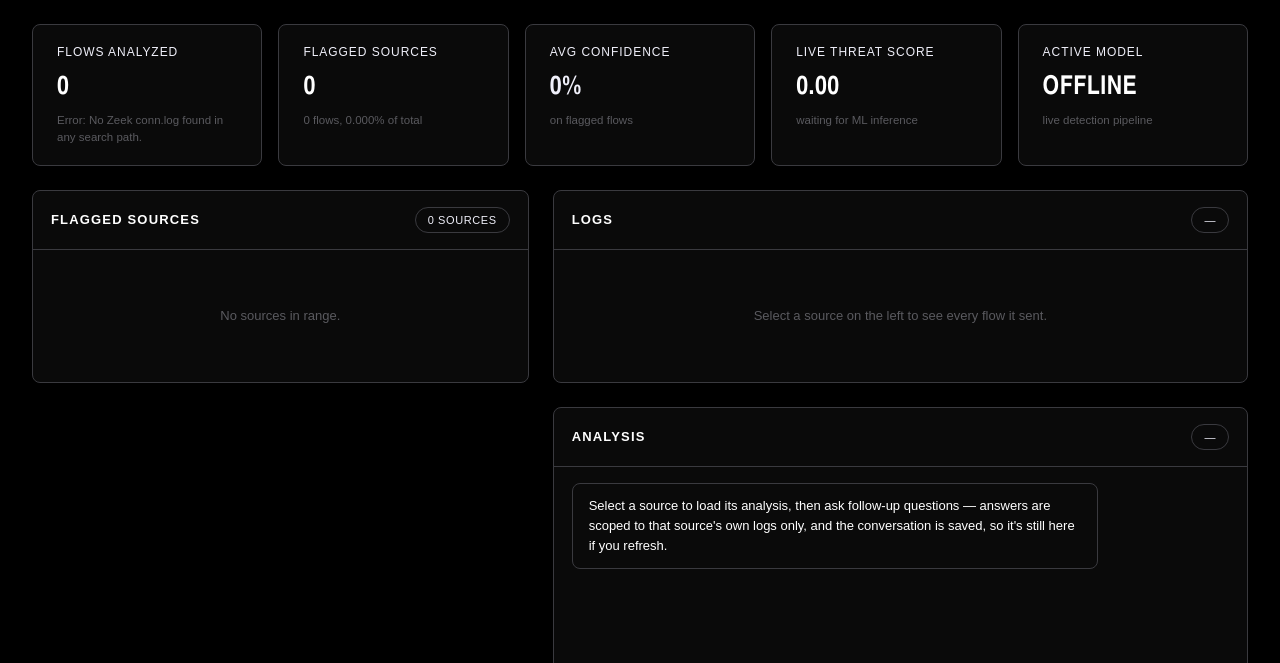
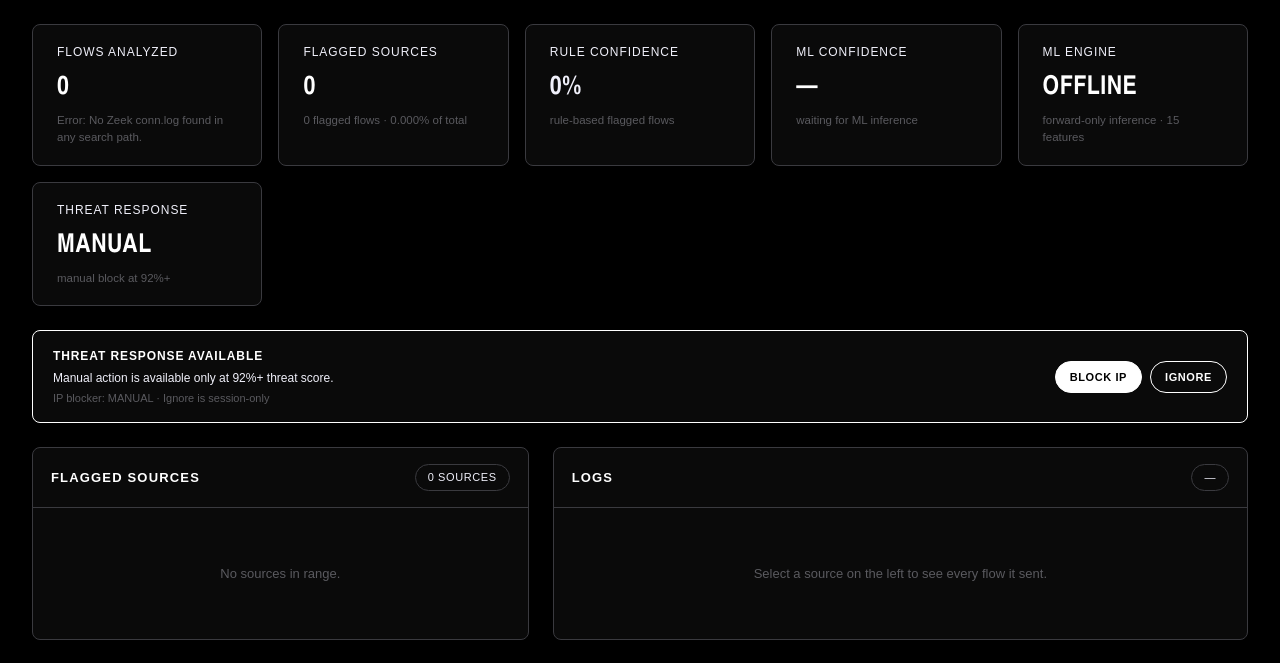
Before and after one commit to 07Smiley/ai-unidirectional-threat-detection, a Flask app: page / in a window 1280 px wide. Shown: the part 107-770 px from the top of the page. Run offline with Flask 3, Linux system fonts and the light colour scheme.

Commit message:
refine dashboard and add manual 92 percent threat response

```diff
--- a/templates/index.html
+++ b/templates/index.html
@@ -99,6 +99,11 @@
   .stat .sub{ font-size:11.5px; color:var(--ink-mute); margin-top:var(--sp-xxs); }
   .stat.flag .value{ color:var(--attention); }
   .stat.ok .value{ color:var(--muted-ok); }
+  .response-panel{display:flex;align-items:center;justify-content:space-between;gap:18px;background:var(--canvas-night-soft);border:1px solid var(--on-primary);border-radius:var(--rounded-sm);padding:16px 20px}
+  .response-copy{min-width:0}.response-title{font-size:12px;font-weight:700;text-transform:uppercase;letter-spacing:.9px}
+  .response-detail{font-size:12px;color:var(--on-primary-mute);margin-top:4px}.response-meta{font-size:11px;color:var(--ink-mute);margin-top:3px}
+  .response-actions{display:flex;gap:8px;flex-shrink:0}.response-btn{background:var(--on-primary);color:var(--ink);border:1px solid var(--on-primary);border-radius:var(--rounded-pill);padding:9px 14px;font:700 11px 'D-DIN',Arial,sans-serif;text-transform:uppercase;letter-spacing:.6px;cursor:pointer}.response-btn.secondary{background:transparent;color:var(--on-primary)}.response-btn:disabled{opacity:.35;cursor:not-allowed}
+  @media(max-width:700px){.response-panel{align-items:flex-start;flex-direction:column}.response-actions{width:100%}.response-btn{flex:1}}
 
   .main{ display:grid; grid-template-columns:1fr 1.4fr; gap:var(--sp-xl); align-items:start; }
   @media (max-width: 980px){ .main{ grid-template-columns:1fr; } }
@@ -242,6 +247,18 @@
 
   <div class="stats" id="statStrip"></div>
 
+  <section class="response-panel" id="responsePanel" hidden>
+    <div class="response-copy">
+      <div class="response-title" id="responseTitle">Threat response available</div>
+      <div class="response-detail" id="responseDetail">Manual action is available only at 92%+ threat score.</div>
+      <div class="response-meta" id="responseMeta">IP blocker: MANUAL · Ignore is session-only</div>
+    </div>
+    <div class="response-actions">
+      <button class="response-btn" id="responseBlock">Block IP</button>
+      <button class="response-btn secondary" id="responseIgnore">Ignore</button>
+    </div>
+  </section>
+
   <div class="main">
     <section class="panel">
       <div class="panel-head">
@@ -306,6 +323,8 @@ let liveModelLabel = 'OFFLINE';
 let latestThreatScore = 0;
 let latestMlPrediction = null;
 let lastPromptedScore = null;
+const ignoredIps = new Set();
+const RESPONSE_THRESHOLD = 92;
 
 async function loadLiveStatus(){
   try{
@@ -320,6 +339,8 @@ async function loadLiveStatus(){
     const latest=(s.latest_ml)||{};
     latestThreatScore=Number(latest.score||0);
     latestMlPrediction=latest.prediction||null;
+    if(latest.source_ip && latestMlPrediction) latestMlPrediction.src_ip=latest.source_ip;
+    updateResponsePanel();
     liveModelLabel = loaded.length
       ? 'UNIDIRECTIONAL ML · '+loaded.length+' MODEL'+(loaded.length===1?'':'S')
       : 'RULES ONLY · UNI ML READY';
@@ -363,9 +384,9 @@ function connectLiveSocket(){
       if(data.event==='live_threat'){
         if(data.type==='threat_score'){
           latestThreatScore=Number(data.score||0);
+          updateResponsePanel();
           if(data.response_available && latestThreatScore!==lastPromptedScore){
             lastPromptedScore=latestThreatScore;
-            promptForResponse();
           }
           loadStats();
         }
@@ -402,29 +423,37 @@ async function startLive(){
   }catch(e){alert(e.message)}
 }
 
-async function promptForResponse(){
-  if(!latestMlPrediction || !latestMlPrediction.src_ip) return;
-  const score=latestThreatScore.toFixed(2);
-  const label=latestMlPrediction.label || 'THREAT';
-  const ip=latestMlPrediction.src_ip;
-  const ok=window.confirm(
-    'THREAT SCORE '+score+'\\n\\n'+label+' detected from '+ip+'.\\n\\nBlock this source IP on this host?'
-  );
+function currentThreatIp(){
+  return (latestMlPrediction && (latestMlPrediction.src_ip || latestMlPrediction.source_ip)) || null;
+}
+function updateResponsePanel(){
+  const panel=document.getElementById('responsePanel'); if(!panel) return;
+  const ip=currentThreatIp();
+  const eligible=latestThreatScore>=RESPONSE_THRESHOLD && !!ip && !ignoredIps.has(ip);
+  panel.hidden=!eligible; if(!eligible) return;
+  const label=latestMlPrediction&&latestMlPrediction.label?latestMlPrediction.label:'THREAT';
+  document.getElementById('responseTitle').textContent='THREAT RESPONSE AVAILABLE';
+  document.getElementById('responseDetail').textContent=label+' detected from '+ip+' · score '+latestThreatScore.toFixed(0)+'%';
+  document.getElementById('responseMeta').textContent='Manual IP blocker · threshold '+RESPONSE_THRESHOLD+'% · no automatic blocking';
+}
+async function blockCurrentThreat(){
+  const ip=currentThreatIp(); if(!ip || latestThreatScore<RESPONSE_THRESHOLD) return;
+  const ok=window.confirm('Block source IP '+ip+' on this host?\\n\\nThreat score: '+latestThreatScore.toFixed(0)+'%\\nAction requires your confirmation.');
   if(!ok) return;
   try{
-    const res=await fetch(LIVE_API+'/api/live/response',{
-      method:'POST',
-      headers:{'Content-Type':'application/json'},
-      body:JSON.stringify({action:'block',ip})
-    });
-    const data=await res.json();
-    if(!res.ok) throw new Error(data.detail||'Firewall action failed');
-    window.alert('Source IP '+ip+' was blocked.');
-  }catch(e){
-    window.alert('Response failed: '+e.message);
-  }
+    const res=await fetch(LIVE_API+'/api/live/response',{method:'POST',headers:{'Content-Type':'application/json'},body:JSON.stringify({action:'block',ip})});
+    const data=await res.json(); if(!res.ok) throw new Error(data.detail||'Firewall action failed');
+    document.getElementById('responseTitle').textContent='SOURCE IP BLOCKED';
+    document.getElementById('responseDetail').textContent=ip+' was blocked on this host.';
+    document.getElementById('responseMeta').textContent='Manual response completed.';
+    document.getElementById('responseBlock').disabled=true;
+  }catch(e){window.alert('Response failed: '+e.message);}
 }
-
+function ignoreCurrentThreat(){
+  const ip=currentThreatIp(); if(!ip) return;
+  ignoredIps.add(ip); document.getElementById('responsePanel').hidden=true;
+  document.getElementById('responseBlock').disabled=false; lastPromptedScore=null;
+}
 async function stopLive(){
   try{
     await fetch(LIVE_API+'/api/live/stop',{method:'POST'});
@@ -435,6 +464,8 @@ async function stopLive(){
 
 document.getElementById('liveStart').addEventListener('click',startLive);
 document.getElementById('liveStop').addEventListener('click',stopLive);
+document.getElementById('responseBlock').addEventListener('click',blockCurrentThreat);
+document.getElementById('responseIgnore').addEventListener('click',ignoreCurrentThreat);
 
 let selectedGroup = null;
 let groups = [];
@@ -456,10 +487,11 @@ async function loadStats(){
     const flagPct = total > 0 ? ((s.flagged / total) * 100).toFixed(3) : '0.000';
     const strip = [
       {label:'Flows analyzed', value:total.toLocaleString(), sub:s.flows_analyzed_window || '—', cls:''},
-      {label:'Flagged sources', value:s.flagged_sources, sub:s.flagged + ' flows, ' + flagPct + '% of total', cls:'flag'},
-      {label:'Avg confidence', value:fmtConf(s.avg_confidence), sub:'on flagged flows', cls:'ok'},
-      {label:'Live threat score', value:latestThreatScore.toFixed(2), sub:latestMlPrediction ? (latestMlPrediction.label+' · '+fmtConf(latestMlPrediction.confidence)) : 'waiting for ML inference', cls:latestThreatScore >= 75 ? 'flag' : ''},
-      {label:'Active model', value:liveModelLabel, sub:'live detection pipeline', cls:''}
+      {label:'Flagged sources', value:s.flagged_sources, sub:s.flagged + ' flagged flows · ' + flagPct + '% of total', cls:'flag'},
+      {label:'Rule confidence', value:fmtConf(s.avg_confidence), sub:'rule-based flagged flows', cls:'ok'},
+      {label:'ML confidence', value:latestMlPrediction ? fmtConf(latestMlPrediction.confidence) : '—', sub:latestMlPrediction ? ('latest '+(latestMlPrediction.label||'prediction')) : 'waiting for ML inference', cls:latestMlPrediction && Number(latestMlPrediction.confidence||0) >= 0.92 ? 'flag' : ''},
+      {label:'ML engine', value:liveModelLabel.replace('UNIDIRECTIONAL ML · ','') || 'OFFLINE', sub:'forward-only inference · 15 features', cls:''},
+      {label:'Threat response', value:latestThreatScore >= RESPONSE_THRESHOLD ? 'AVAILABLE' : 'MANUAL', sub:'manual block at '+RESPONSE_THRESHOLD+'%+', cls:latestThreatScore >= RESPONSE_THRESHOLD ? 'flag' : ''}
     ];
     document.getElementById('statStrip').innerHTML = strip.map(s => `
       <div class="stat ${s.cls}">
@@ -501,10 +533,10 @@ function renderGroups(){
     <div class="source-row ${g.group_id===selectedGroup?'active':''}" data-id="${g.group_id}">
       <div class="sev" style="background:${flagged?'var(--attention)':'var(--muted-ok)'}"></div>
       <div class="who">
-        <div class="primary">${g.host ? g.host : g.src_ip}</div>
-        <div class="secondary">${g.host ? g.src_ip + ' · ' : ''}last seen ${g.last_seen || '—'}</div>
+        <div class="primary">${g.src_ip || g.host || 'Unknown source'}</div>
+        <div class="secondary">${g.host ? g.host + ' · ' : ''}last seen ${g.last_seen || '—'}</div>
       </div>
-      <div class="count-badge">${g.request_count} req</div>
+      <div class="count-badge">${g.request_count} flows</div>
       <div class="conf" style="color:${flagged?'var(--attention)':'var(--muted-ok)'}">${fmtConf(g.confidence)}</div>
     </div>`;
   }).join('');
@@ -551,7 +583,7 @@ function renderLogs(logs){
     <div class="log-row">
       <span class="lbl ${flagged?'ddos':'benign'}">${l.label}</span>
       <div class="info">
-        <div class="path">${l.id} → ${l.dst_ip}:${fmtPort(l.dst_port)}</div>
+        <div class="path">${l.src_ip || selectedGroup} → ${l.dst_ip}:${fmtPort(l.dst_port)}</div>
         <div class="meta">${fmtProto(l.protocol)} · ${fmtPps(l.packets_per_sec)} pkt/s</div>
       </div>
       <div class="conf">${fmtConf(l.confidence)}</div>
```
